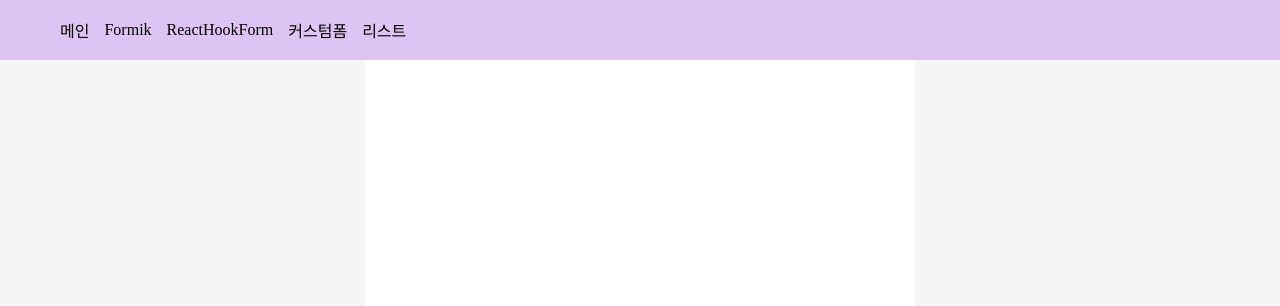
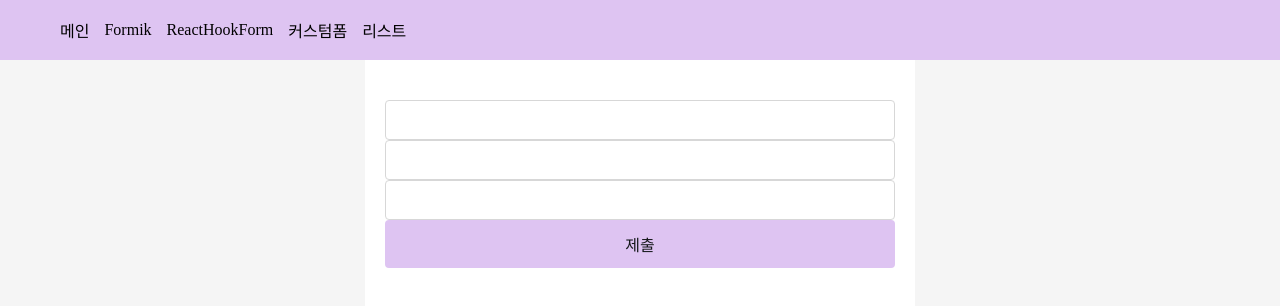
Before and after one commit to Abangpa1ace/Next13-Practice, a Next.js app: page /formik in a window 1280 px wide. Shown: the top 306 px of the page. Built offline with nearby package versions, Linux system fonts and the light colour scheme.

Commit message:
[feat/formik] Formik 구현 연습

```diff
--- a/app/formik/page.tsx
+++ b/app/formik/page.tsx
@@ -1,6 +1,15 @@
 'use client'
 import styled from '@emotion/styled';
-import { Formik } from 'formik';
+import { ErrorMessage, Field, Form, Formik, FormikErrors } from 'formik';
+import BaseButton from '../../components/common/button/BaseButton';
+import BaseInput from '../../components/common/input/BaseInput';
+
+type InitialValuesType = {
+  email: string;
+  password: string;
+  passwordConfirm: string;
+  name: string;
+}
 
 const initialValues = {
   email: '',
@@ -9,14 +18,45 @@ const initialValues = {
   name: '',
 }
 
+const validate = (values: InitialValuesType): object => {
+  const errors = {};
+
+  for (const key in values) {
+    const value = values[key as keyof InitialValuesType];
+    if (key === 'email' && !/^[0-9a-zA-Z]([-_\.]?[0-9a-zA-Z])*@[0-9a-zA-Z]([-_\.]?[0-9a-zA-Z])*\.[a-zA-Z]{2,3}$/i.test(value)) {
+      errors.email = '올바르지 않은 이메일 형식입니다.'
+    }
+  }
+
+  return errors;
+}
+
 function FormikPage(): JSX.Element {
-  const handleSubmit = async (values: object) => {
+  const handleSubmit = (values: object, { setSubmitting }) => {
+    setSubmitting(true);
     console.log('values', values);
+    console.log('options', options)
   }
 
   return (
     <Container>
-      <Formik initialValues={initialValues} onSubmit={handleSubmit} />
+      <Formik
+        initialValues={initialValues}
+        validate={validate}
+        onSubmit={handleSubmit}
+      >
+        {({ values, errors, isSubmitting, handleChange, handleBlur, handleSubmit }) => {
+          return (
+            <Form onSubmit={handleSubmit}>
+              <BaseInput name='email' as={Field} hasError={Boolean(errors.email)} />
+              <ErrorMessage name="email" />
+              <BaseInput name="password" onChange={handleChange} onBlur={handleBlur} value={values.password} />
+              <BaseInput name="name" as={Field} />
+              <BaseButton type="submit">{isSubmitting ? '제출중...' : '제출'}</BaseButton>
+            </Form>
+          )
+        }}
+      </Formik>
     </Container>
   )
 }
--- /dev/null
+++ b/components/common/input/BaseInput.tsx
@@ -0,0 +1,38 @@
+'use client';
+import { css } from '@emotion/react';
+import styled from '@emotion/styled';
+import { ElementType, InputHTMLAttributes } from "react";
+
+interface InputProps extends InputHTMLAttributes<HTMLInputElement> {
+  hasError?: boolean;
+  as?: ElementType;
+}
+
+const BaseInput = ({
+  type = 'text',
+  as,
+  hasError,
+  ...restProps
+}: InputProps) => {
+  return <Input type={type} as={as} hasError={!!hasError} {...restProps} />
+}
+
+const Input = styled.input<{ hasError: boolean }>`
+  width: 100%;
+  height: 40px;
+  padding: 0 10px;
+  border: 1px solid #d7d7d7;
+  border-radius: 4px;
+  font-size: 16px;
+
+  &:focus {
+    outline: none !important;
+    border: 2px solid #b581de;
+  }
+
+  ${({ hasError }) => hasError && css`
+    border: 2px solid #f77465 !important;
+  `}
+`;
+
+export default BaseInput;
```
Also changed, not shown: components/form/shared/inputs/InputText.tsx (+2 -21 lines).
